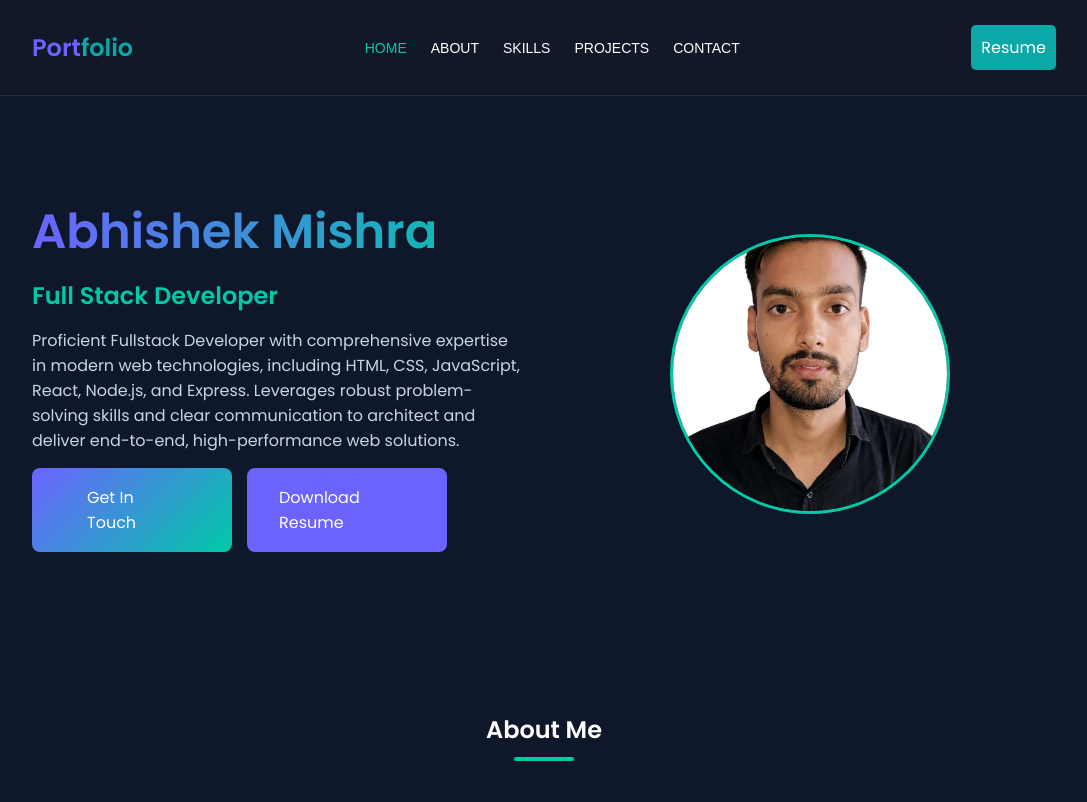
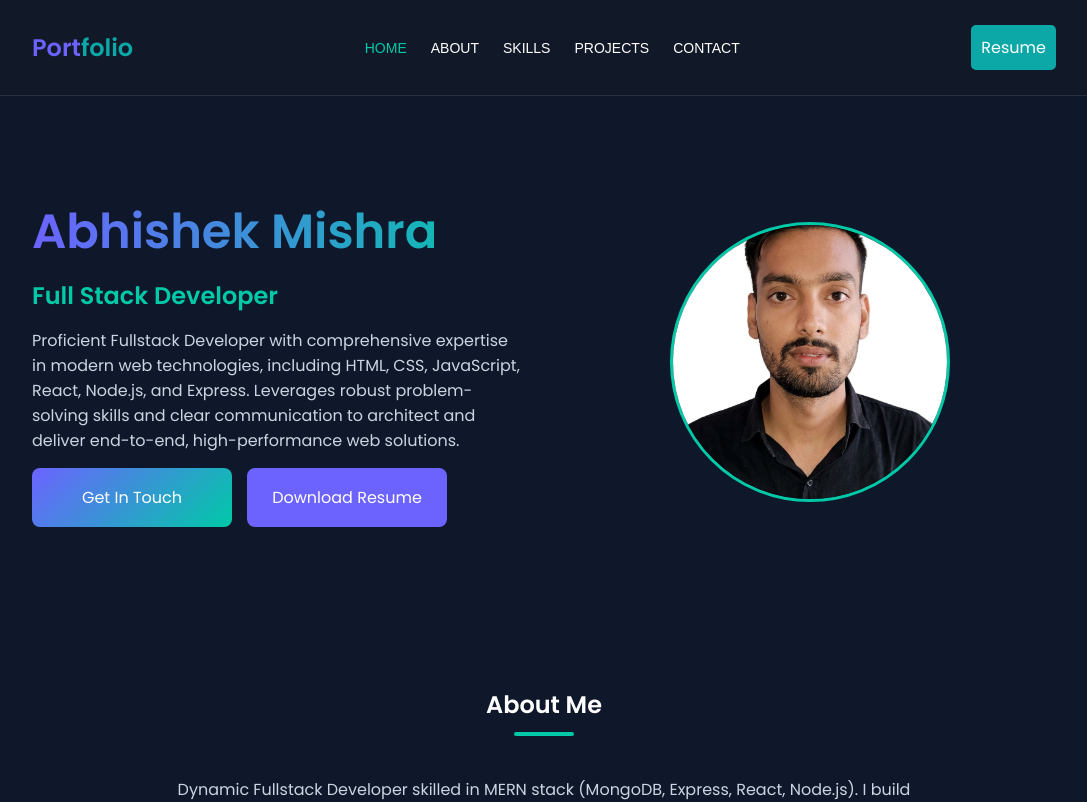
Before and after one commit to abhi13mishra/portfolio, a React (Vite) app: page / in a window 1280 px wide. Shown: the top 802 px of the page, without its empty margins (96-1183 px from the left). Built offline with nearby package versions, Linux system fonts and the light colour scheme.

Commit message:
fix link css

```diff
--- a/index.html
+++ b/index.html
@@ -5,7 +5,7 @@
   <meta charset="UTF-8" />
   <link rel="icon" type="image/svg+xml" href="/.svg" />
   <meta name="viewport" content="width=device-width, initial-scale=1.0" />
-  <title>Portfolio</title>
+  <title>Abhishek_Portfolio</title>
 </head>
 
 <body>
--- a/src/App.css
+++ b/src/App.css
@@ -121,7 +121,13 @@ section {
 
 /* ===== BUTTON ===== */
 .primary {
-  padding: 17px 55px;
+  width: 200px;
+  box-sizing: border-box;
+  display: inline-flex;
+  align-items: center;
+  justify-content: center;
+  white-space: nowrap;
+  padding: 15px 25px;
   width: 200px;
   border-radius: 8px;
   border: none;
@@ -156,7 +162,13 @@ section {
 }
 
 .secondary {
-  padding: 15px 30px;
+  width: 200px;
+  box-sizing: border-box;
+  display: inline-flex;
+  align-items: center;
+  justify-content: center;
+  white-space: nowrap;
+  padding: 15px 25px;
   width: 200px;
   border-radius: 8px;
   border: 2px solid var(--primary);
```
